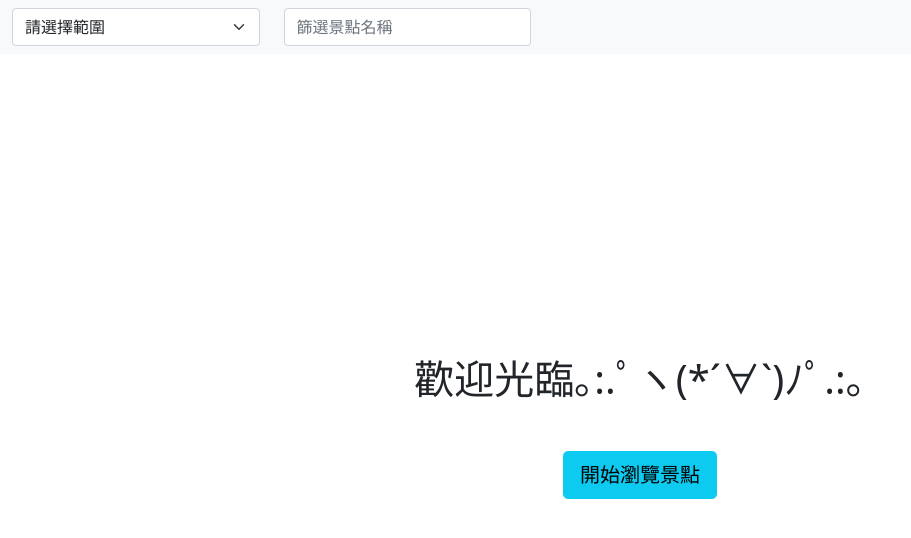
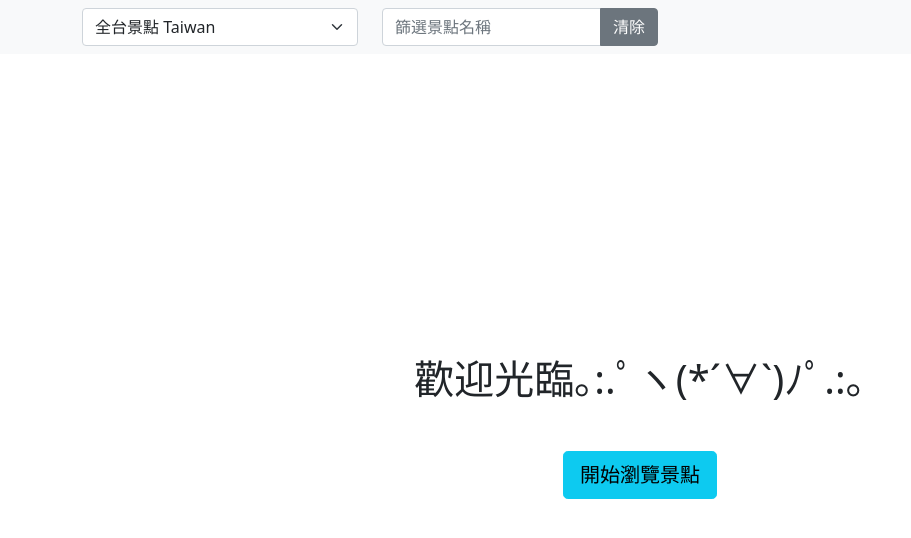
Before and after one commit to TomatoGuy0502/react-scenic-spot, a React (Create React App) app: page / in a window 1280 px wide. Shown: the top 538 px of the page, without its empty margins (0-911 px from the left). Built offline with nearby package versions, Linux system fonts and the light colour scheme.

Commit message:
feat: 新增篩選功能 & 把navbar元件化

```diff
--- a/src/App.js
+++ b/src/App.js
@@ -1,17 +1,23 @@
+import { useState } from 'react'
 import { Switch, Route } from 'react-router-dom'
 import ScenicSpot from './components/ScenicSpot'
 import NotFound from './components/NotFound'
 import Welcome from './components/Welcome'
-import Navbar from './components/layout/Navbar'
+import Navbar from './components/layout/Navbar/Navbar'
 
 function App() {
+  const [searchTerm, setSearchTerm] = useState('')
+
   return (
     <div className="app vh-100 d-flex flex-column">
-      <Navbar />
+      <Navbar searchTerm={searchTerm} setSearchTerm={setSearchTerm} />
       <div className="d-flex flex-column overflow-auto h-100">
         <Switch>
           <Route path="/" exact component={Welcome} />
-          <Route path="/scenicSpot/:city?" component={ScenicSpot} />
+          <Route
+            path="/scenicSpot/:city?"
+            render={(props) => <ScenicSpot {...props} searchTerm={searchTerm} />}
+          />
           <Route path="*" component={NotFound} />
         </Switch>
       </div>
--- a/src/components/ScenicSpot.js
+++ b/src/components/ScenicSpot.js
@@ -104,9 +104,13 @@ class ScenicSpot extends Component {
       return <Redirect to="/scenicSpot" />
     }
 
-    const ScenicSpotList = this.props.spots.map((spot) => {
-      return <ScenicSpotListItem key={spot.ID} spot={spot} />
-    })
+    const ScenicSpotList = this.props.spots
+      .filter((spot) => {
+        return spot.Name.match(this.props.searchTerm)
+      })
+      .map((spot) => {
+        return <ScenicSpotListItem key={spot.ID} spot={spot} />
+      })
 
     const isLoading = this.state.isFetching || this.props.spots.length === 0
 
@@ -133,6 +137,7 @@ const mapStateToProps = (state, ownProps) => {
     spots: state.spots[city] || state.spots['Taiwan'],
     hasMoreDataToFetch,
     city,
+    searchTerm: ownProps.searchTerm,
   }
 }
 
--- a/src/components/layout/Navbar.js
+++ b/src/components/layout/Navbar/CitiesSelect.js
@@ -28,7 +28,7 @@ const cities = [
   { value: 'LienchiangCounty', name: '連江縣 LienchiangCounty' },
 ]
 
-class Navbar extends Component {
+class CitiesSelect extends Component {
   state = {
     selectedCity: '',
   }
@@ -39,12 +39,6 @@ class Navbar extends Component {
     this.props.history.push(`/scenicSpot/${e.target.value}`)
   }
 
-  // 選擇所有城市
-  selectAllCity = (e) => {
-    this.setState({ selectedCity: '' })
-    this.props.history.push('/scenicSpot')
-  }
-
   // 首次進入時，依照url更新選項
   componentDidMount() {
     const match = matchPath(window.location.pathname, {
@@ -52,8 +46,6 @@ class Navbar extends Component {
     })
     if (match) {
       this.setState({ selectedCity: match.params.city })
-    } else {
-      this.setState({ selectedCity: 'default' })
     }
   }
 
@@ -71,10 +63,6 @@ class Navbar extends Component {
     })
 
     return (
-      <nav className="navbar navbar-light bg-light">
-        <div className="container-fluid">
-          <div className="row">
-            <div className="col">
       <select
         className="form-select"
         id="citySelect"
@@ -83,15 +71,8 @@ class Navbar extends Component {
       >
         {cityOptions}
       </select>
-            </div>
-            <div className="col">
-              <input type="text" className="form-control" placeholder="篩選景點名稱" />
-            </div>
-          </div>
-        </div>
-      </nav>
     )
   }
 }
 
-export default withRouter(Navbar)
+export default withRouter(CitiesSelect)
--- /dev/null
+++ b/src/components/layout/Navbar/Navbar.js
@@ -0,0 +1,22 @@
+import React from 'react'
+import SearchInput from './SearchInput'
+import CitiesSelect from './CitiesSelect'
+
+function Navbar(props) {
+  return (
+    <nav className="navbar navbar-light bg-light">
+      <div className="container">
+        <div className="row">
+          <div className="col">
+            <CitiesSelect />
+          </div>
+          <div className="col">
+            <SearchInput searchTerm={props.searchTerm} setSearchTerm={props.setSearchTerm} />
+          </div>
+        </div>
+      </div>
+    </nav>
+  )
+}
+
+export default Navbar
--- /dev/null
+++ b/src/components/layout/Navbar/SearchInput.js
@@ -0,0 +1,28 @@
+import React from 'react'
+
+function SearchInput({ searchTerm, setSearchTerm }) {
+  const handleInputChange = (e) => {
+    setSearchTerm(e.target.value.trim())
+  }
+
+  const handleInputReset = () => {
+    setSearchTerm('')
+  }
+
+  return (
+    <div className="input-group">
+      <input
+        type="text"
+        className="form-control"
+        placeholder="篩選景點名稱"
+        value={searchTerm}
+        onChange={handleInputChange}
+      />
+      <button className="btn btn-secondary" onClick={handleInputReset}>
+        清除
+      </button>
+    </div>
+  )
+}
+
+export default SearchInput
--- a/src/index.css
+++ b/src/index.css
@@ -8,6 +8,15 @@
   margin-right: 5px;
   font-size: 14px;
   line-height: 14px;
-  background-color: #3DD5F3;
+  background-color: #3dd5f3;
   border-radius: 30px;
 }
+
+.input-clear {
+  position: absolute;
+  width: 20px;
+  right: 63px;
+  top: 50%;
+  transform: translateY(-50%);
+  z-index: 5;
+}
```
Lines whose indentation alone changed are shown as unchanged.
